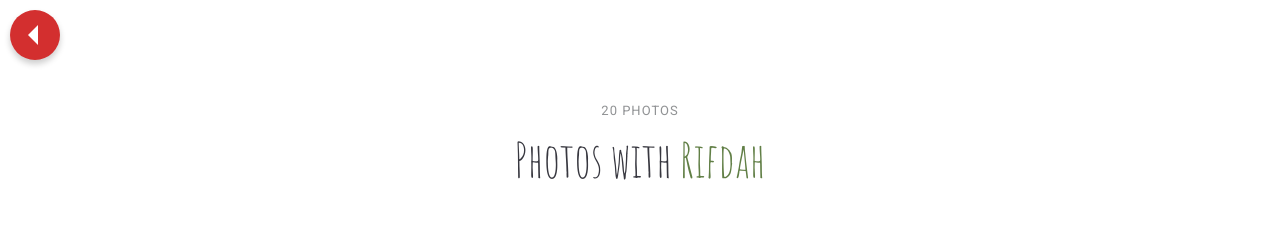
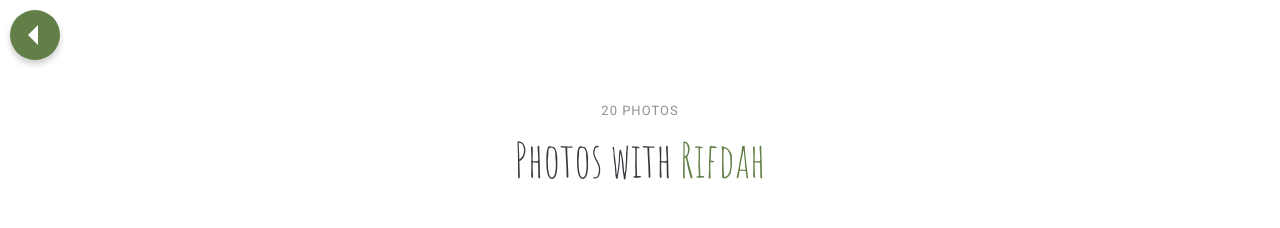
Before and after one commit to rifdahtulaisya/birthday-cahkangkung, a plain HTML site: page photo1.html in a window 1280 px wide. Shown: the top 228 px of the page. Drawn offline with Linux system fonts and the light colour scheme.

Commit message:
Update style.css

```diff
--- a/style.css
+++ b/style.css
@@ -104,7 +104,7 @@
   .back-button {
     width: 50px;
     height: 50px;
-    background-color: #d32f2f; /* Warna merah */
+    background-color: #617f46; /* Warna hijau */
     border-radius: 50%;
     display: flex;
     align-items: center;
```
